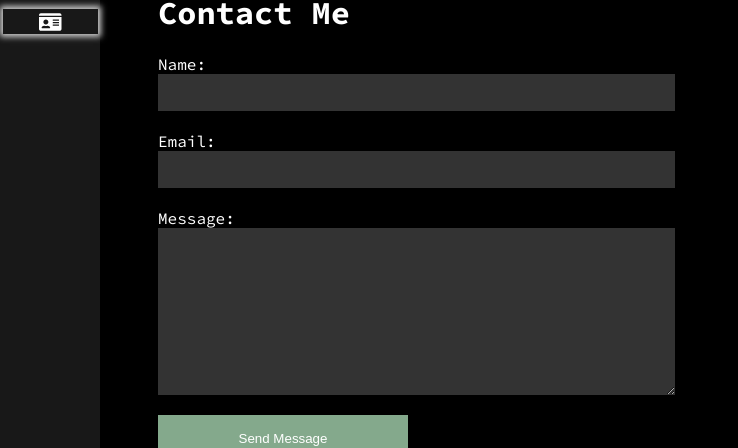
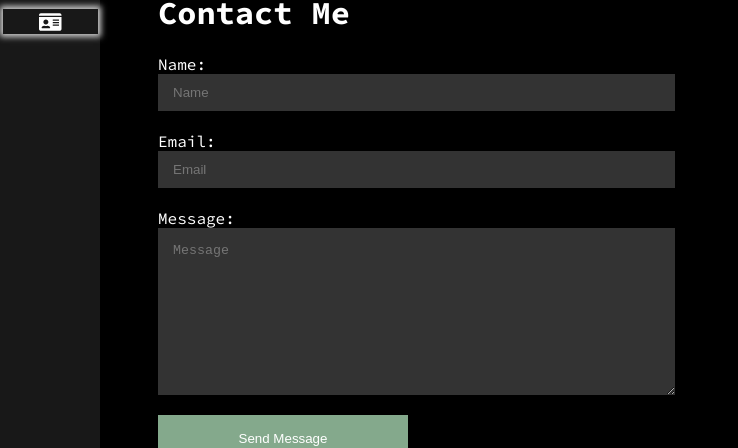
Before and after one commit to jaysnel/portfolio-site, a Vue app: page /#/contact in a window 1280 px wide. Shown: the part 226-674 px from the top of the page, without its empty margins (0-738 px from the left). Built offline with nearby package versions, Linux system fonts and the light colour scheme; what vue-particles would draw is missing.

Commit message:
saving here before adding server for contact form emails

```diff
--- a/src/components/ContactPage/Contact.vue
+++ b/src/components/ContactPage/Contact.vue
@@ -3,21 +3,49 @@
       <h1 class="page-title contact-title">Contact Me</h1>
       <form class="form-contact-message" action="" method="post" name="form">
           <label for="Name">Name:</label>
-          <input class="form-styling" type="text" name="Name" placeholder=""/>
+          <input class="form-styling" type="text" name="Name" placeholder="Name" v-model="name"/>
 
           <label for="Email">Email:</label>
-          <input class="form-styling" type="text" name="Email" placeholder=""/>
+          <input class="form-styling" type="text" name="Email" placeholder="Email" v-model="email"/>
 
-          <label for="Email">Message:</label>
-          <textarea class="form-styling" type="text" name="Message" placeholder=""/>
+          <label for="Message">Message:</label>
+          <textarea class="form-styling" type="text" name="Message" placeholder="Message" v-model="message"/>
 
-          <button>Send Message</button>
+          <button @click="sendEmail()">Send Message</button>
 				</form>
   </div>
 </template>
 
 <script>
+
 export default {
-name: "Contact"
+name: "Contact",
+data() {
+  return {
+    name: "",
+      email: "",
+      message: ""
+  }
+},
+  methods: {
+    // sendEmail(e) {
+    //   try {
+    //     console.log("trying...");
+    //     emailjs.sendForm('YOUR_SERVICE_ID', 'YOUR_TEMPLATE_ID', e.target,
+    //     'YOUR_USER_ID', {
+    //       name: this.name,
+    //       email: this.email,
+    //       message: this.message
+    //     })
+    //   console.log("finished")
+    //   } catch(error) {
+    //       console.log({error})
+    //   }
+    //   // Reset form field
+    //   this.name = ''
+    //   this.email = ''
+    //   this.message = ''
+    // }
+  }
 }
 </script>
```
Also changed, not shown: 1 other file (tests, documents, lock files or other folders).
